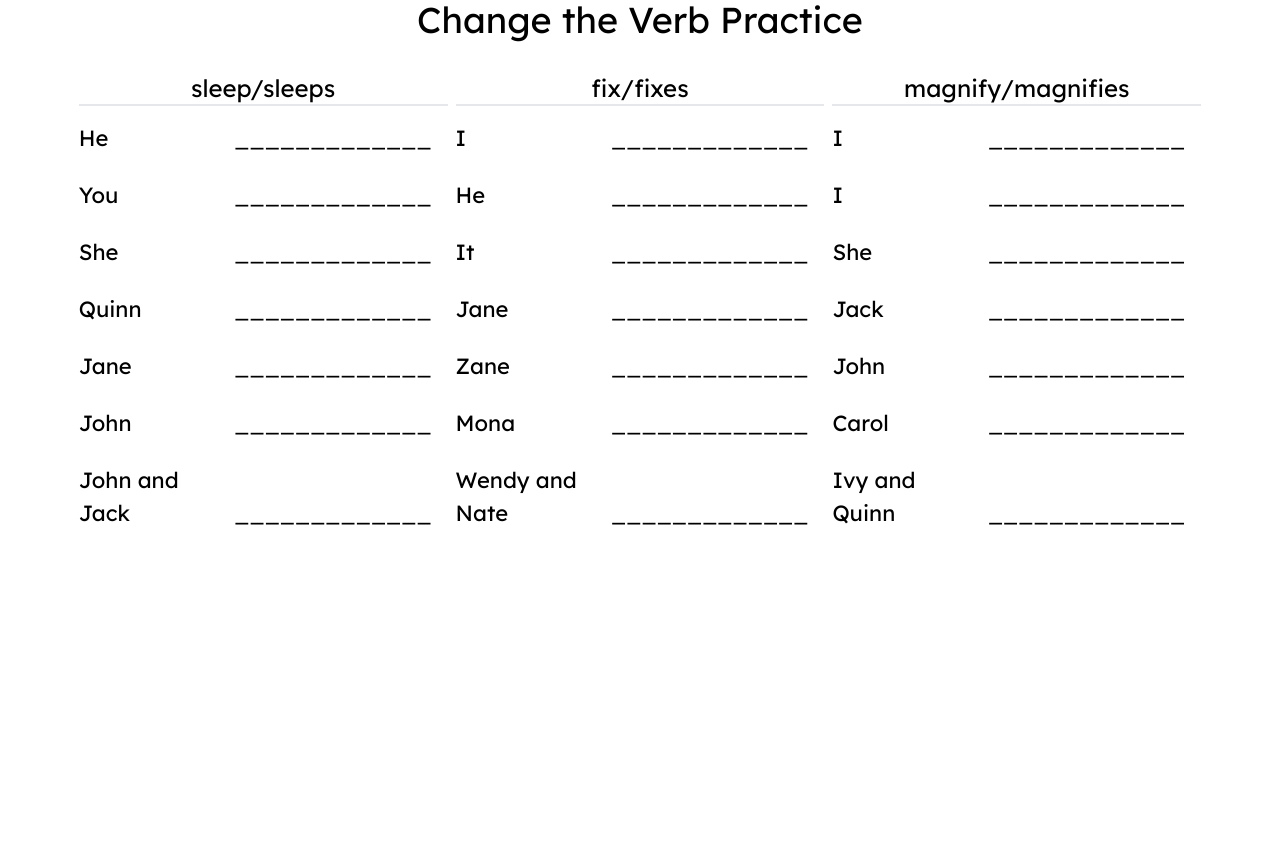
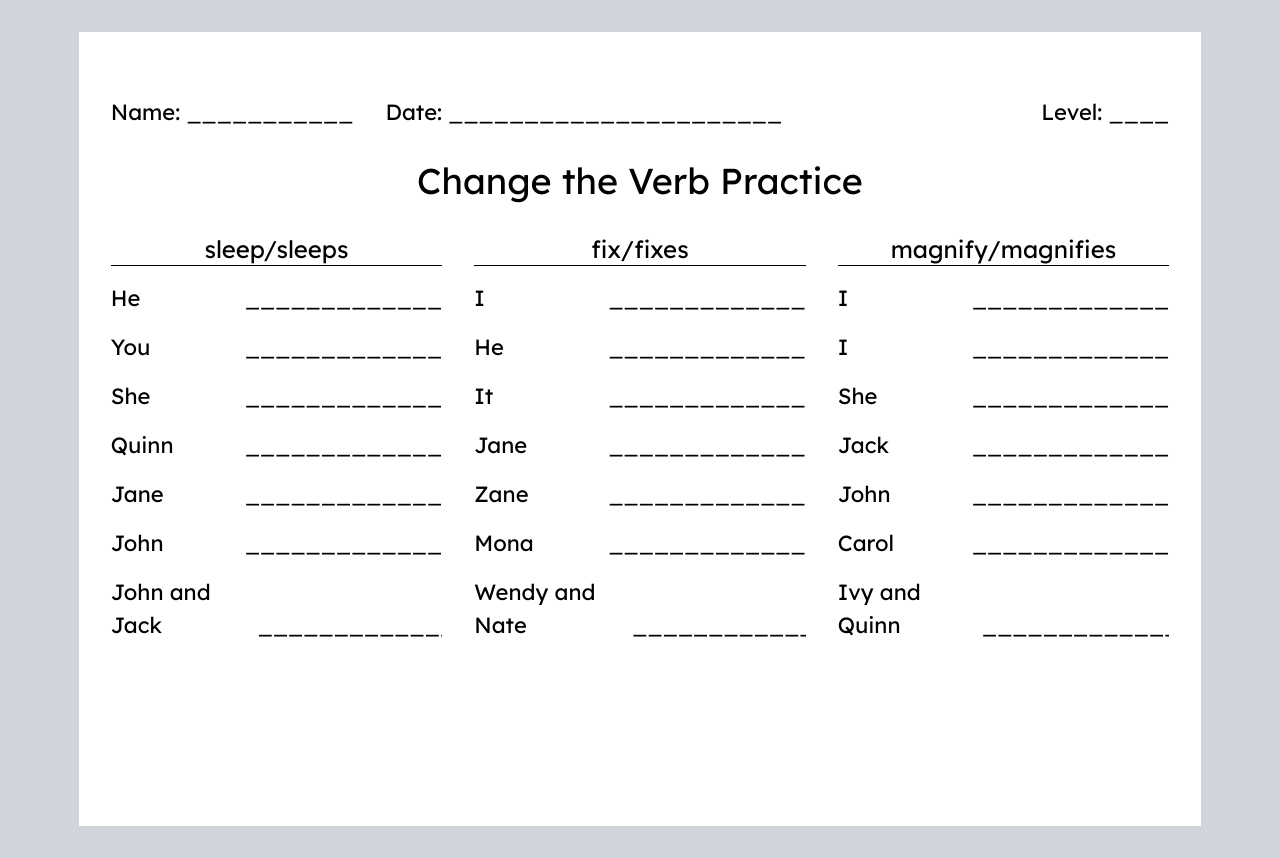
Before and after one commit to markoco14/conjugation, a FastAPI app: page / in a window 1280 px wide. Before the commit the page ends 525 px from the top, so only its background shows below. Run offline with FastAPI, Linux system fonts and the light colour scheme; some libraries are stand-ins or nearby versions.

Commit message:
update styles of template and add name, date, level header

```diff
--- a/templates/index.html
+++ b/templates/index.html
@@ -8,38 +8,51 @@
         <link href='https://fonts.googleapis.com/css?family=Lexend' rel='stylesheet'>
         <style>
             body {
-                font-family: 'Lexend';font-size: 22px;
+                font-family: 'Lexend';
+                font-size: 22px;
             }
         </style>
     </head>
-    <body>
-        <div class="w-[297mm] h-[210mm] mx-auto">
+    <body class="bg-gray-300 p-8">
+    <div class="bg-white w-[297mm] h-[210mm] mx-auto px-8 py-8 overflow-none">
+        {# header #}
+        <header class="flex justify-between mt-8 mb-8">
+            <div class="flex gap-8">
+                <p>Name: ___________</p>
+                <p>Date: ______________________</p>
+            </div>
+            <p>Level: ____</p>
+        </header>
+        {# content #}
         <h1 class="text-4xl text-center mb-8">Change the Verb Practice</h1>
-            <div class="grid grid-cols-3 gap-x-2 items-stretch">
+        <div class="grid grid-cols-3 gap-x-8 items-stretch">
             <div class="grow">
-                    <p class="text-center text-2xl border-b-2">{{s_verb}}</p>
+                <p class="text-center text-2xl">{{s_verb}}</p>
+                <hr class="border-black"/>
                 {% for subject in list1  %}
-                    <div class="grid grid-cols-5 pt-2">
-                        <p class="col-span-2 py-2">{{subject}}</p>
-                        <p class="col-span-3 flex items-end overflow-hidden p-2">_____________</p>
+                <div class="flex justify-between mt-2">
+                    <p class="pt-2">{{subject}}</p>
+                    <p class="pt-2 flex items-end overflow-hidden">_____________</p>
                 </div>
                 {% endfor %}
             </div>
             <div class="grow">
-                    <p class="text-center text-2xl border-b-2">{{es_verb}}</p>
+                <p class="text-center text-2xl">{{es_verb}}</p>
+                <hr class="border-black"/>
                 {% for subject in list2  %}
-                    <div class="grid grid-cols-5 pt-2">
-                        <p class="col-span-2 py-2">{{subject}}</p>
-                        <p class="col-span-3 flex items-end overflow-hidden p-2">_____________</p>
+                <div class="flex justify-between mt-2">
+                    <p class="pt-2">{{subject}}</p>
+                    <p class="pt-2 flex items-end overflow-hidden">_____________</p>
                 </div>
                 {% endfor %}
             </div>
             <div class="grow">
-                    <p class="text-center text-2xl border-b-2">{{ies_verb}}</p>
+                <p class="text-center text-2xl">{{ies_verb}}</p>
+                <hr class="border-black"/>
                 {% for subject in list3  %}
-                    <div class="grid grid-cols-5 pt-2">
-                        <p class="col-span-2 py-2">{{subject}}</p>
-                        <p class="col-span-3 flex items-end overflow-hidden p-2">_____________</p>
+                <div class="flex justify-between mt-2">
+                    <p class="pt-2">{{subject}}</p>
+                    <p class="pt-2 flex items-end overflow-hidden">_____________</p>
                 </div>
                 {% endfor %}
             </div>
```
Lines whose indentation alone changed are shown as unchanged.
